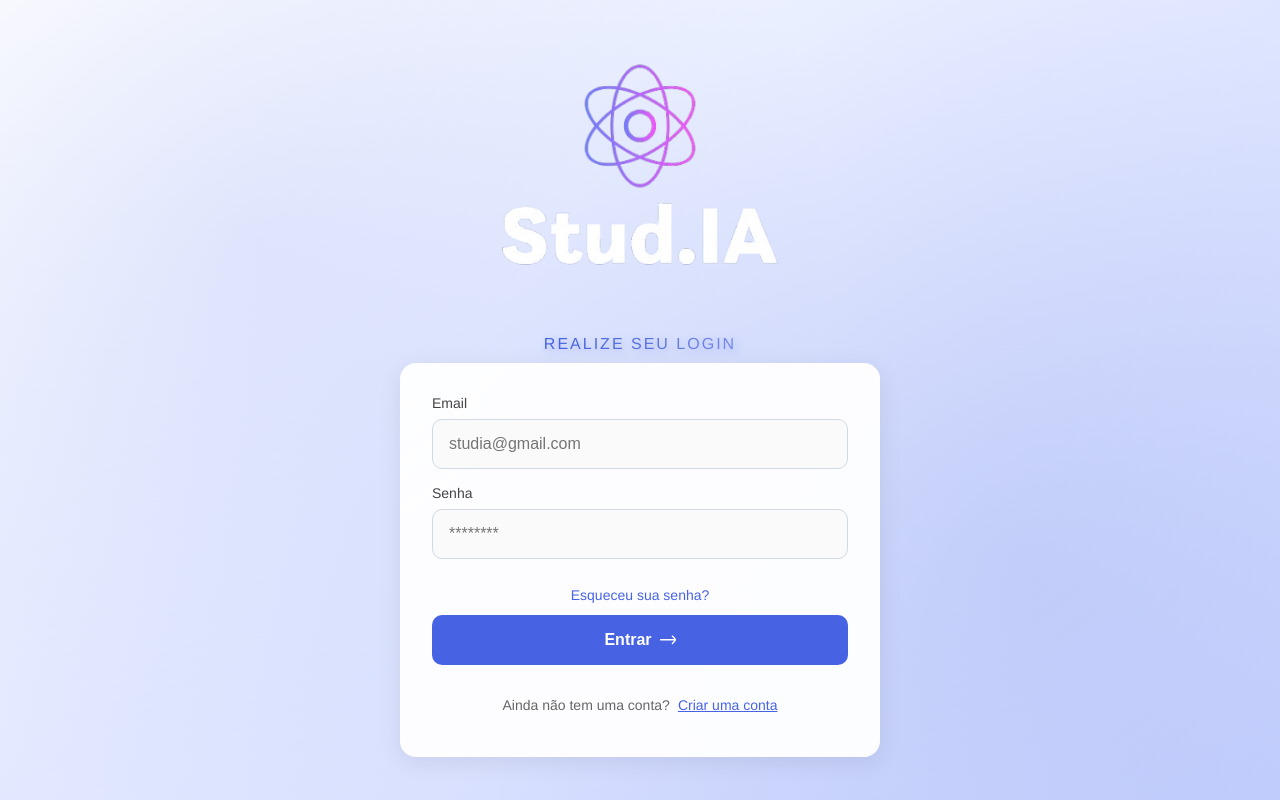
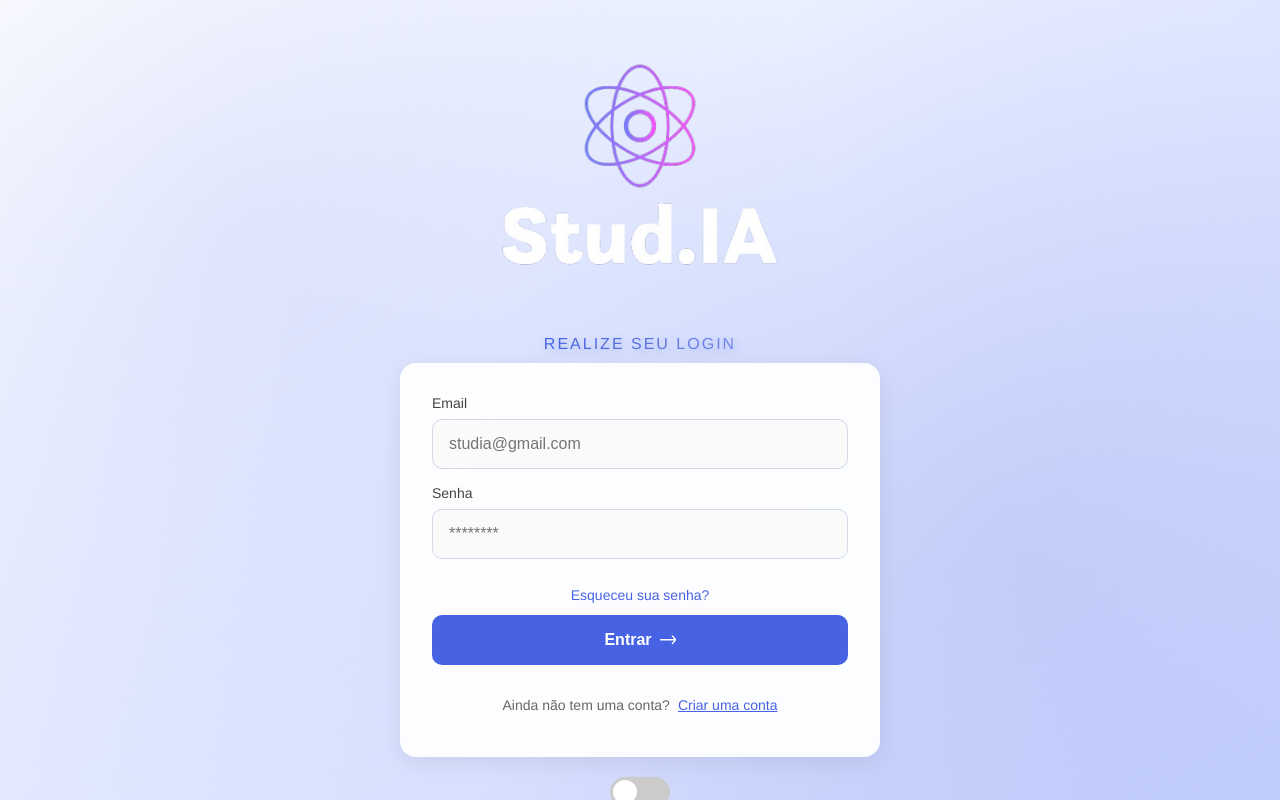
Before and after one commit to AndreNunes7/Stud.IA, a React (Vite) app in the folder Front-End/: page / in a window 1280 px wide. Built offline with nearby package versions, Linux system fonts and the light colour scheme.

Commit message:
feat: adiciona tema Dark

```diff
--- a/Front-End/src/App/Pages/Cadastro/cadastro.jsx
+++ b/Front-End/src/App/Pages/Cadastro/cadastro.jsx
@@ -1,12 +1,15 @@
-import { useState } from "react";
+import { useState, useEffect } from "react";
 import { Link } from "react-router-dom";
 import axios from "axios";
 import logo from "../../assets/logoStudIA.png";
 import "../styles/global.css";
 import arrow from "../../assets/arrow.svg";
 import { useNavigate } from "react-router-dom";
+import ToggleButton from "../../components/toggleButton";
 
 export function Cadastro() {
+  const [isDarkMode, setIsDarkMode] = useState(false);
+
   const [formData, setFormData] = useState({
     name: "",
     email: "",
@@ -14,6 +17,23 @@ export function Cadastro() {
   });
 
   const navigate = useNavigate();
+
+
+  useEffect(() => {
+    if (isDarkMode) {
+      document.body.classList.add("dark-theme");
+      document.body.classList.remove("light-theme");
+    } else {
+      document.body.classList.add("light-theme");
+      document.body.classList.remove("dark-theme");
+    }
+  }, [isDarkMode]);
+
+
+  const toggleTheme = () => {
+    setIsDarkMode(prevMode => !prevMode);
+  };
+
 
   function handleChange(event) {
     const { name, value } = event.target;
@@ -58,11 +78,9 @@ export function Cadastro() {
       if (response.status === 201) {
         alert("Usuário cadastrado com sucesso!");
         navigate("/login");
-
       } else {
         alert("Erro ao cadastrar usuário.");
       }
-
     } catch (error) {
       console.error("Erro ao cadastrar usuário:", error);
     }
@@ -71,24 +89,45 @@ export function Cadastro() {
   return (
     <div className="container">
       <header>
-         <img src={logo} alt="Logo Stud.Ia" />
+        <img src={logo} alt="Logo Stud.Ia" />
         <span>Crie sua conta no Stud.IA</span>
       </header>
 
       <form onSubmit={handleSubmit}>
         <div className="inputContainer">
           <label htmlFor="name">Nome</label>
-          <input type="text" name="name" id="name" placeholder="Seu nome" onChange={handleChange} value={formData.name} />
+          <input
+            type="text"
+            name="name"
+            id="name"
+            placeholder="Seu nome"
+            onChange={handleChange}
+            value={formData.name}
+          />
         </div>
 
         <div className="inputContainer">
           <label htmlFor="email">Email</label>
-          <input type="email" name="email" id="email" placeholder="studia@gmail.com" onChange={handleChange} value={formData.email} />
+          <input
+            type="email"
+            name="email"
+            id="email"
+            placeholder="studia@gmail.com"
+            onChange={handleChange}
+            value={formData.email}
+          />
         </div>
 
         <div className="inputContainer">
           <label htmlFor="senha">Senha</label>
-          <input type="password" name="senha" id="senha" placeholder="********" onChange={handleChange} value={formData.senha} />
+          <input
+            type="password"
+            name="senha"
+            id="senha"
+            placeholder="********"
+            onChange={handleChange}
+            value={formData.senha}
+          />
         </div>
 
         <button className="button" type="submit">
@@ -100,6 +139,9 @@ export function Cadastro() {
           <Link to="/">Fazer login</Link>
         </div>
       </form>
+
+
+      <ToggleButton isDarkMode={isDarkMode} onToggle={toggleTheme} />
     </div>
   );
 }
--- a/Front-End/src/App/Pages/login/login.jsx
+++ b/Front-End/src/App/Pages/login/login.jsx
@@ -2,15 +2,39 @@ import "../styles/global.css";
 import arrow from "../../assets/arrow.svg";
 import logo from "../../assets/logoStudIA.png";
 import { Link, useNavigate } from "react-router-dom";
-import { useState } from "react";
+import React, { useState, useEffect } from 'react';
+import ToggleButton from "../../components/toggleButton";
 
 export function App() {
+
+  const [isDarkMode, setIsDarkMode] = useState(false);
+
   const [formData, setFormData] = useState({
     email: "",
     senha: "",
   });
 
   const navigate = useNavigate();
+
+  useEffect(() => {
+
+    if (isDarkMode) {
+      document.body.style.backgroundColor = '#333';
+      document.body.style.color = '#fff';
+      document.querySelector('.container').style.background = 'linear-gradient(145deg, #2b2b2b, #1f1f1f)';
+    } else {
+      document.body.style.backgroundColor = '#fff';
+      document.body.style.color = '#000';
+      document.querySelector('.container').style.background = 'linear-gradient(145deg, #ffffff 0%, #e0e7ff 50%, #c7d2fe 100%)';
+    }
+  }, [isDarkMode]);
+
+
+  const toggleTheme = () => {
+    setIsDarkMode(prevMode => !prevMode);
+  };
+
+
 
   function handleChange(event) {
     const { name, value } = event.target;
@@ -55,7 +79,7 @@ export function App() {
 
       if (responseData && responseData.userID) {
         localStorage.setItem("userId", responseData.userID);
-    }
+      }
 
       if (response.status === 200) {
         alert("Usuário autenticado com sucesso!");
@@ -120,9 +144,9 @@ export function App() {
         <div className="footer">
           <p>Ainda não tem uma conta?</p>
           <Link to="/cadastro">Criar uma conta</Link>
-          {/* <Link to="/SwiperPage">Ir para o Swiper</Link> */}
         </div>
       </form>
+      <ToggleButton isDarkMode={isDarkMode} onToggle={toggleTheme} />
     </div>
   );
 }
--- a/Front-End/src/App/Pages/styles/global.css
+++ b/Front-End/src/App/Pages/styles/global.css
@@ -5,7 +5,8 @@
   text-decoration: none;
 }
 
-html, body {
+html,
+body {
   font-family: "Inter", sans-serif;
   height: 100%;
 }
@@ -24,14 +25,22 @@ html, body {
 }
 
 .container::before {
-    content: '';
+  content: "";
   position: absolute;
   top: 0;
   left: 0;
   width: 100%;
   height: 100%;
-    background: radial-gradient(circle at 20% 30%, rgba(71, 99, 228, 0.1) 0%, transparent 50%),
-                radial-gradient(circle at 80% 70%, rgba(92, 115, 219, 0.15) 0%, transparent 50%);
+  background: radial-gradient(
+      circle at 20% 30%,
+      rgba(71, 99, 228, 0.1) 0%,
+      transparent 50%
+    ),
+    radial-gradient(
+      circle at 80% 70%,
+      rgba(92, 115, 219, 0.15) 0%,
+      transparent 50%
+    );
   z-index: 0;
 }
 
@@ -56,7 +65,6 @@ html, body {
   text-shadow: 3px 3px 8px rgba(71, 99, 228, 0.3);
   animation: pulse 2s infinite alternate;
 }
-
 
 .container header span:last-of-type {
   padding-top: 8px;
@@ -190,3 +198,68 @@ html, body {
   width: 500px;
   height: auto;
 }
+
+/*botão de alternância */
+.theme-toggle {
+  display: flex;
+  align-items: center;
+  justify-content: center;
+  gap: 10px;
+}
+
+.toggle-switch {
+  position: relative;
+  width: 60px;
+  height: 30px;
+  background-color: #ccc;
+  border-radius: 15px;
+  cursor: pointer;
+  transition: background-color 0.3s;
+}
+
+.toggle-button {
+  position: absolute;
+  top: 3px;
+  left: 3px;
+  width: 24px;
+  height: 24px;
+  background-color: #fff;
+  border-radius: 50%;
+  transition: transform 0.3s;
+}
+
+.toggle-switch:hover {
+  background-color: #bbb;
+}
+
+/* btn - Quando o tema é escuro */
+.toggle-button.dark {
+  transform: translateX(30px);
+  background-color: #333;
+}
+
+.toggle-button.light {
+  transform: translateX(0);
+  background-color: #fff;
+}
+
+
+/*modo escuro da pagina de castros*/
+body.dark-theme {
+  background-color: #333;
+  color: #fff;
+}
+
+body.dark-theme .container {
+  background: linear-gradient(145deg, #2b2b2b, #1f1f1f);
+}
+
+
+body.light-theme {
+  background-color: #fff;
+  color: #000;
+}
+
+body.light-theme .container {
+  background: linear-gradient(145deg, #ffffff 0%, #e0e7ff 50%, #c7d2fe 100%);
+}
--- /dev/null
+++ b/Front-End/src/App/Pages/styles/toggleButton.css
@@ -0,0 +1,43 @@
+
+.theme-toggle {
+    display: flex;
+    align-items: center;
+    justify-content: center;
+    gap: 10px;
+    margin: 20px;
+  }
+
+  .toggle-switch {
+    position: relative;
+    width: 60px;
+    height: 30px;
+    background-color: #ccc;
+    border-radius: 15px;
+    cursor: pointer;
+    transition: background-color 0.3s;
+  }
+
+  .toggle-button {
+    position: absolute;
+    top: 3px;
+    left: 3px;
+    width: 24px;
+    height: 24px;
+    background-color: #fff;
+    border-radius: 50%;
+    transition: transform 0.3s;
+  }
+
+  .toggle-switch:hover {
+    background-color: #bbb;
+  }
+
+  .toggle-button.dark {
+    transform: translateX(30px);
+    background-color: #333;
+  }
+
+  .toggle-button.light {
+    transform: translateX(0);
+    background-color: #fff;
+  }
--- /dev/null
+++ b/Front-End/src/App/components/toggleButton.jsx
@@ -0,0 +1,15 @@
+
+import React from "react";
+import "../Pages/styles/toggleButton.css"
+
+const ToggleButton = ({ isDarkMode, onToggle }) => {
+  return (
+    <div className="theme-toggle">
+      <div className="toggle-switch" onClick={onToggle}>
+        <div className={`toggle-button ${isDarkMode ? "dark" : "light"}`} />
+      </div>
+    </div>
+  );
+};
+
+export default ToggleButton;
```
Also changed, not shown: Front-End/src/App/Pages/styles/swiper.css. Lines whose indentation alone changed are shown as unchanged.
